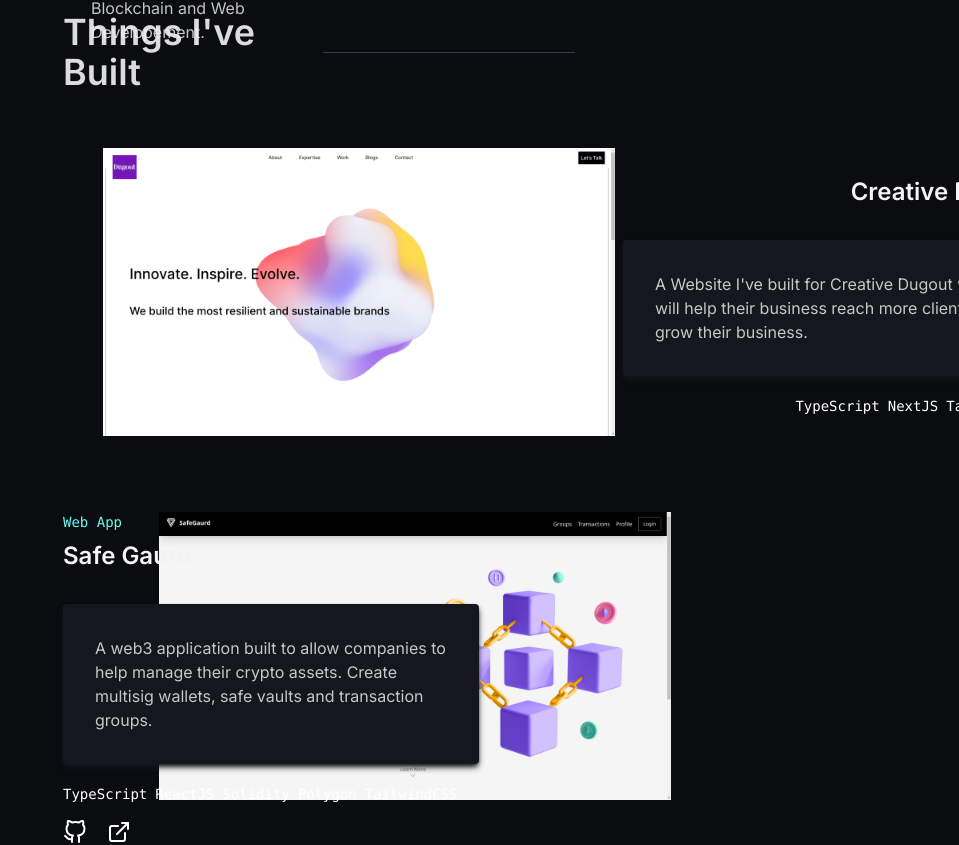
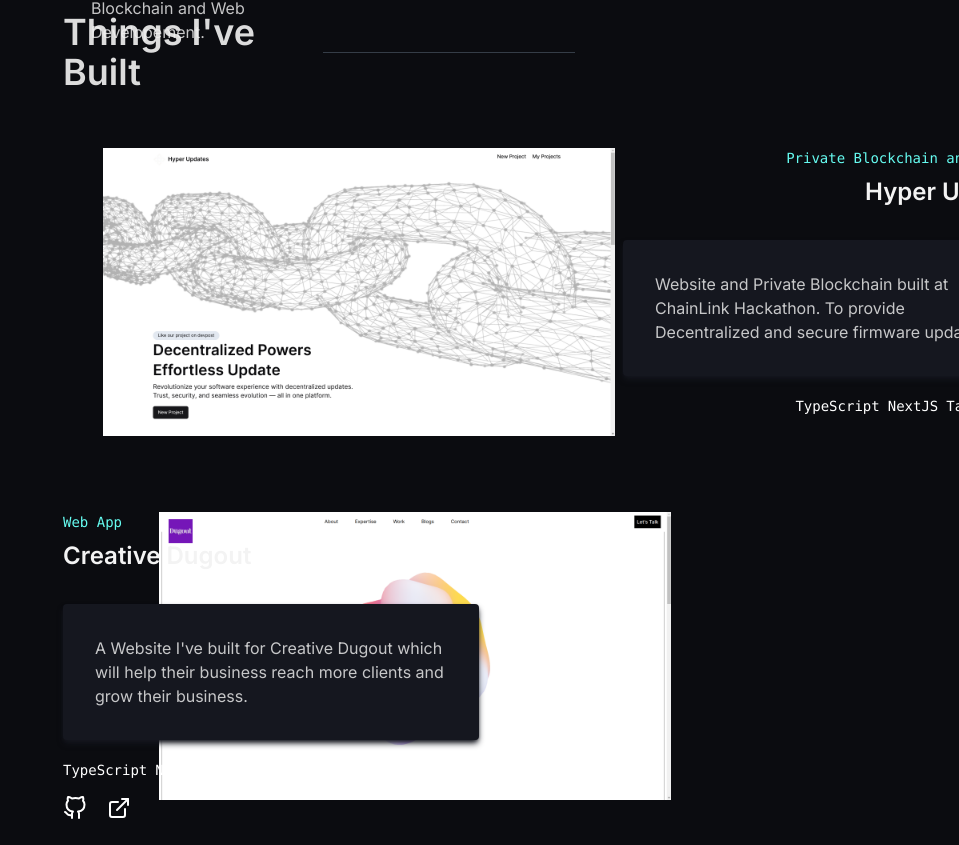
Before and after one commit to BlueDragonDR/DR_Portfolio, a Next.js app: page / in a window 1280 px wide. Shown: the part 4120-4965 px from the top of the page, without its empty margins (321-1280 px from the left). Built offline with nearby package versions, Linux system fonts and the light colour scheme.

Commit message:
added hyper updates project

```diff
--- a/app/(components)/Projects.tsx
+++ b/app/(components)/Projects.tsx
@@ -18,6 +18,17 @@
 const projects: project[] = [
   {
     key: 1,
+    image_path: "/assets/project6.png",
+    type: "Private Blockchain and Website",
+    title: "Hyper Updates",
+    description:
+      "Website and Private Blockchain built at ChainLink Hackathon. To provide Decentralized and secure firmware updates.",
+    tools: ["TypeScript", "NextJS", "TailwindCSS"],
+    github_link: "https://github.com/Hyper-Updates/hyper_updates_frontend",
+    link: "https://github.com/Hyper-Updates/hyper_updates_frontend",
+  },
+  {
+    key: 2,
     image_path: "/assets/project1.png",
     type: "Web App",
     title: "Creative Dugout",
@@ -28,7 +39,7 @@
     link: "https://github.com/thedudeontitan/safe-gaurd",
   },
   {
-    key: 2,
+    key: 3,
     image_path: "/assets/project2.png",
     type: "Web App",
     title: "Safe Gaurd",
@@ -39,7 +50,7 @@
     link: "https://github.com/thedudeontitan/safe-gaurd",
   },
   {
-    key: 3,
+    key: 4,
     image_path: "/assets/project5.png",
     type: "Web App",
     title: "Medico",
@@ -50,7 +61,7 @@
     link: "https://github.com/thedudeontitan/safe-gaurd",
   },
   {
-    key: 4,
+    key: 5,
     image_path: "/assets/project4.png",
     type: "Mobile App",
     title: "Health Hive",
```
Also changed, not shown: public/assets/project6.png (added).
